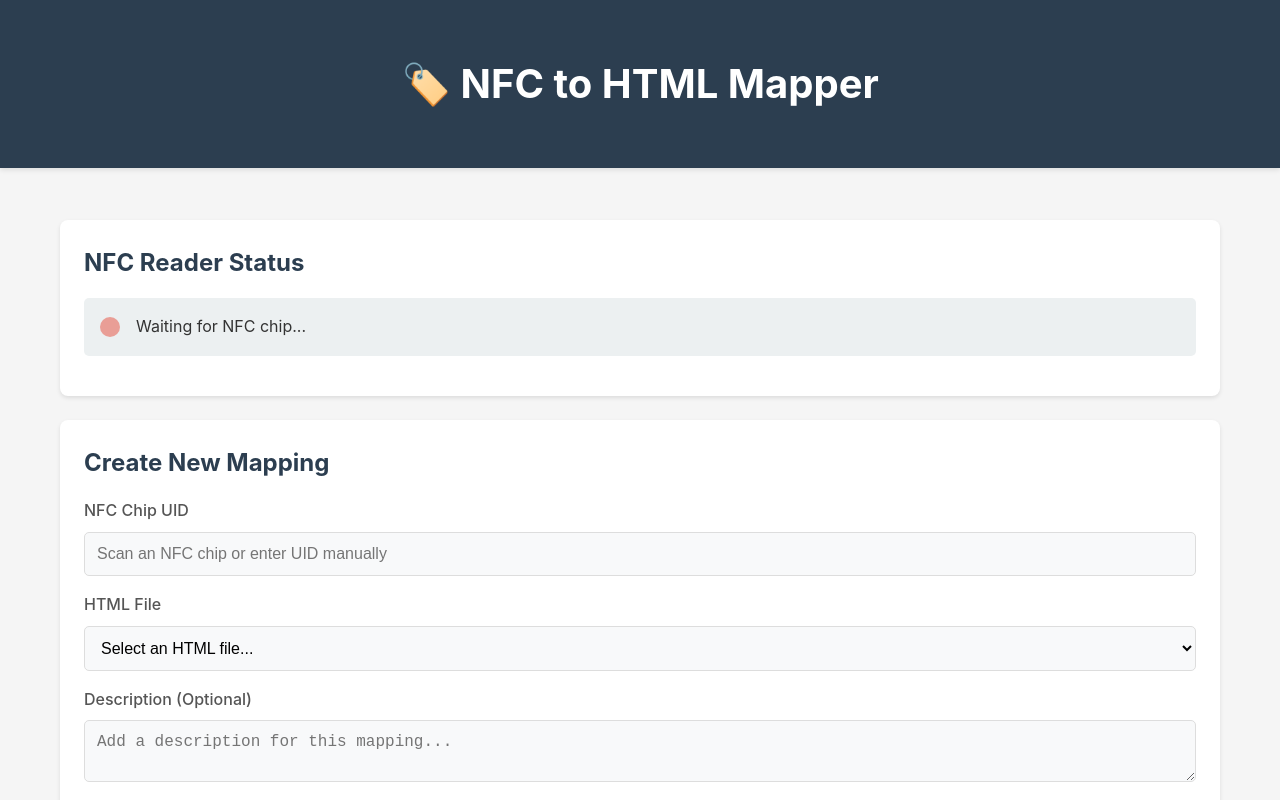
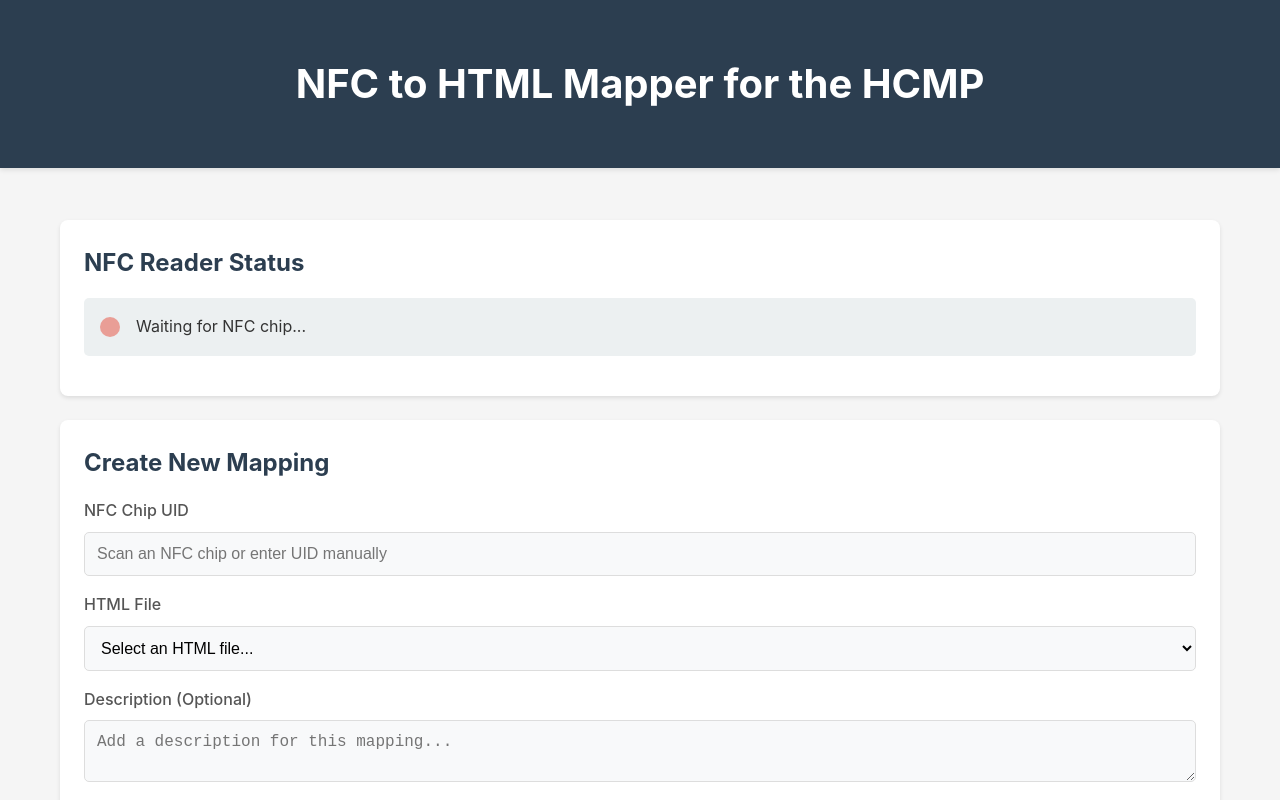
Before and after one commit to NilsSchnorr/HapticCollectionMediaPlayer, a plain HTML site: page web_interface/index.html in a window 1280 px wide. Shown: the top 800 px of the page. Drawn offline with Linux system fonts and the light colour scheme; no server answers.

Commit message:
Update index.html

```diff
--- a/web_interface/index.html
+++ b/web_interface/index.html
@@ -255,7 +255,7 @@
 <body>
     <header>
         <div class="container">
-            <h1>🏷️ NFC to HTML Mapper</h1>
+            <h1> NFC to HTML Mapper for the HCMP</h1>
         </div>
     </header>
 
```
